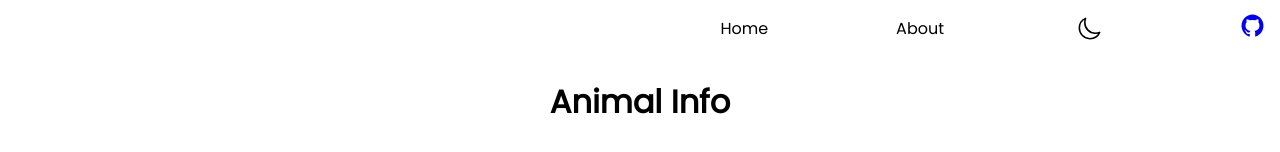
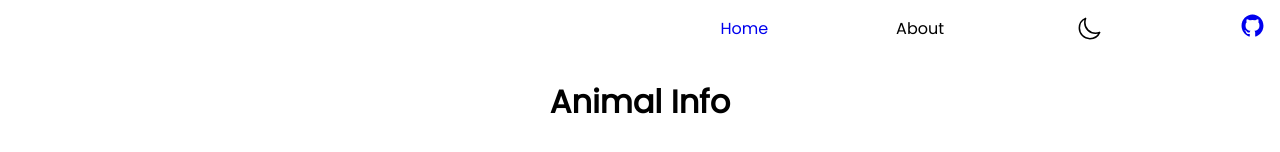
Before and after one commit to Lensco825/animal-info-website, a React (Create React App) app: page / in a window 1280 px wide. Shown: the top 152 px of the page. Built offline with nearby package versions, Linux system fonts and the light colour scheme; a web font is replaced by a local one.

Commit message:
Installed react-router-dom

```diff
--- a/src/App.js
+++ b/src/App.js
@@ -2,6 +2,7 @@ import React from "react";
 import "./index.css";
 import {NAV} from './nav.js'
 import {bearContent} from './bear.js';
+import { Route, Routes } from "react-router-dom";
 
 var images = {
   owl: 'https://images.unsplash.com/photo-1543549790-8b5f4a028cfb?ixlib=rb-4.0.3&ixid=MnwxMjA3fDB8MHxwaG90by1wYWdlfHx8fGVufDB8fHx8&auto=format&fit=crop&w=387&q=80',
@@ -27,6 +28,10 @@ function App() {
      <div className="dolphins"><img src={images.dolphin} alt='dolphin' className="coverImage"></img></div>
      <div className="cats"><img src={images.cat} alt='cat' className="coverImage"></img></div>
     </div>
+    <Routes>
+      <Route path="/bear" element={bearContent} />
+      <Route path="/" element={App} />
+    </Routes>
     </main>
     {bearContent()}
     </div>
--- a/src/bear.js
+++ b/src/bear.js
@@ -6,7 +6,7 @@ export function bearContent() {
 
     return (
         <div className="information">
-        <h2 style={{backgroundSize: 'cover', backgroundSize: 'cover', backgroundImage: 'url(https://images.unsplash.com/photo-1593946460607-d1570da6268f?ixlib=rb-4.0.3&ixid=MnwxMjA3fDB8MHxwaG90by1wYWdlfHx8fGVufDB8fHx8&auto=format&fit=crop&w=1170&q=80)', padding: '100px 0 100px 0', borderRadius: '10px', width: '60%', color: 'white'}}>Bears: A Fascinating Species</h2>
+        <h2 style={{backgroundSize: 'cover', backgroundImage: 'url(https://images.unsplash.com/photo-1593946460607-d1570da6268f?ixlib=rb-4.0.3&ixid=MnwxMjA3fDB8MHxwaG90by1wYWdlfHx8fGVufDB8fHx8&auto=format&fit=crop&w=1170&q=80)', padding: '100px 0 100px 0', borderRadius: '10px', width: '60%', color: 'white'}}>Bears: A Fascinating Species</h2>
         <p className="text">Bears are a group of mammals that have captured the hearts and imaginations of people all over the world. They are known for their impressive size, strength, and intelligence. In this research report, we will explore the different species of bears, their habitats, and some of the challenges they face in the wild.</p>
         <h3>Species of Bears</h3>
         <p className="text">There are eight different species of bears in the world. These include the American black bear, the brown bear, the polar bear, the Asiatic black bear, the sloth bear, the sun bear, the spectacled bear, and the giant panda. Each species has its unique characteristics, such as the polar bear's ability to swim long distances or the giant panda's diet of bamboo.</p>
--- a/src/index.js
+++ b/src/index.js
@@ -1,10 +1,13 @@
 import React from 'react';
 import ReactDOM from 'react-dom/client';
 import App from './App';
+import { BrowserRouter } from 'react-router-dom';
 
 const root = ReactDOM.createRoot(document.getElementById('root'));
 root.render(
   <React.StrictMode>
+    <BrowserRouter>
     <App />
+    </BrowserRouter>
   </React.StrictMode>
 );
--- a/src/nav.js
+++ b/src/nav.js
@@ -1,9 +1,10 @@
 import React from "react";
+import { Link } from "react-router-dom";
 
 export function NAV() {
     return (
         <nav>
-        <p>Home</p>
+        <Link to="/bear" style={{textDecoration: 'none'}}><p>Home</p></Link>
         <p>About</p>
         <ion-icon name="moon-outline" className='Toggle'></ion-icon>
         <a href="https://github.com/Lensco825/animal-info-website"><ion-icon name="logo-github"></ion-icon></a>
```
